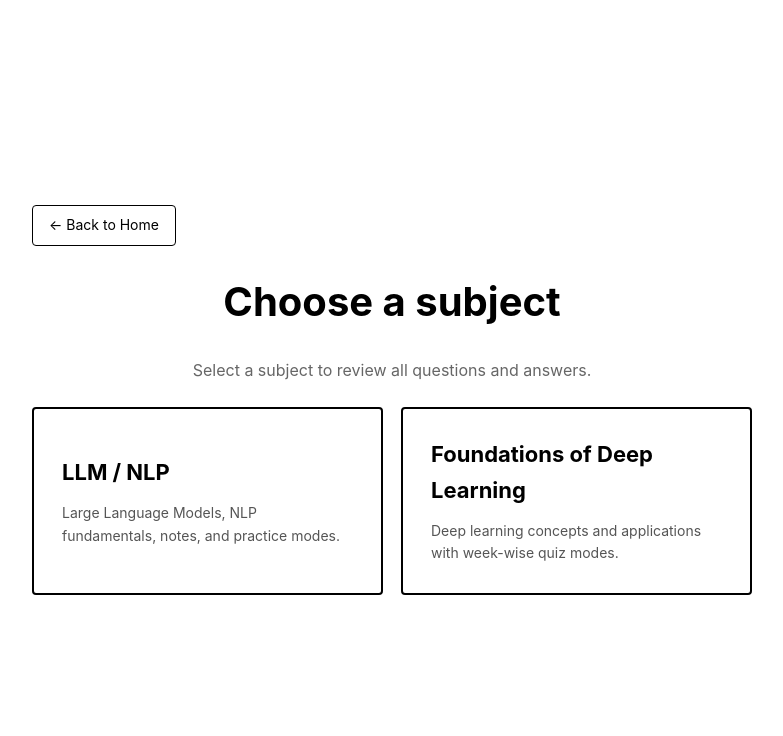
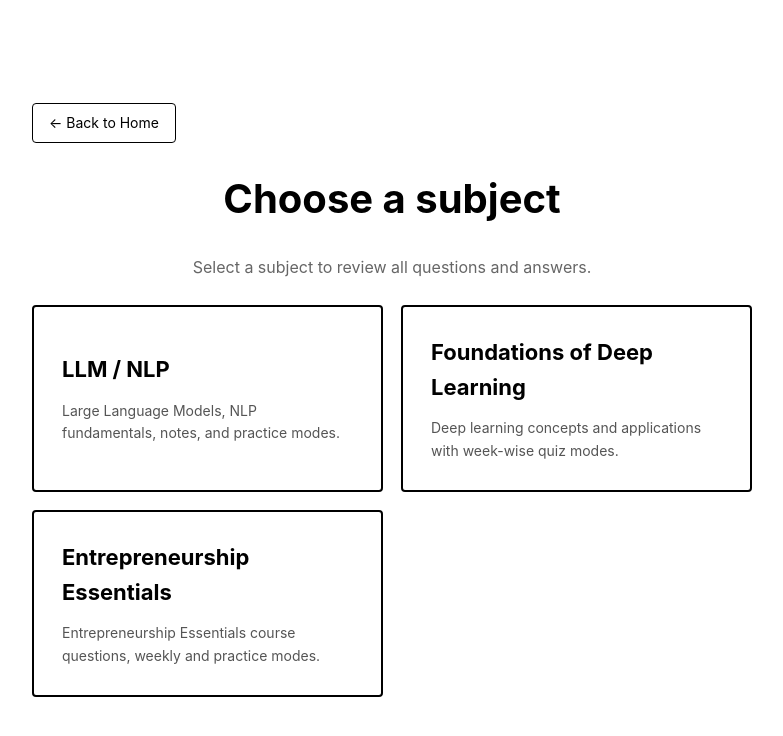
Before and after one commit to RD945/nptel-assignments, a Next.js app: page /review in a window 1280 px wide. Shown: the top 736 px of the page, without its empty margins (248-1031 px from the left). Built offline with nearby package versions, Linux system fonts and the light colour scheme.

Commit message:
Add Entrepreneurship Essentials subject integration

```diff
--- /dev/null
+++ b/src/data/entrepreneurship-questions.ts
@@ -0,0 +1,6 @@
+import type { Question } from "@/data/questions";
+import entrepreneurshipData from "../../entrepreneurship_essentials_all_weeks.json";
+
+export const entrepreneurshipEssentialsMetadata = entrepreneurshipData.metadata;
+export const entrepreneurshipEssentialsQuestions =
+  entrepreneurshipData.questions as Question[];
--- a/src/data/subject-questions.ts
+++ b/src/data/subject-questions.ts
@@ -1,10 +1,13 @@
 import { questions as llmQuestions } from "@/data/questions";
 import { foundationsDeepLearningQuestions } from "@/data/foundations-deep-learning-questions";
+import { entrepreneurshipEssentialsQuestions } from "@/data/entrepreneurship-questions";
 import type { Question } from "@/data/questions";
 import type { SubjectId } from "@/data/subjects";
 
 export function getQuestionsForSubject(subject: SubjectId): Question[] {
   switch (subject) {
+    case "entrepreneurship-essentials":
+      return entrepreneurshipEssentialsQuestions;
     case "foundations-deep-learning":
       return foundationsDeepLearningQuestions;
     default:
--- a/src/data/subjects.ts
+++ b/src/data/subjects.ts
@@ -1,6 +1,7 @@
 export const subjectIds = [
   "llm",
   "foundations-deep-learning",
+  "entrepreneurship-essentials",
 ] as const;
 
 export type SubjectId = (typeof subjectIds)[number];
@@ -28,6 +29,13 @@ export const subjects: Record<SubjectId, SubjectInfo> = {
     description: "Deep learning concepts and applications with week-wise quiz modes.",
     homeTitle: "Foundations of Deep Learning Quiz",
   },
+  "entrepreneurship-essentials": {
+    id: "entrepreneurship-essentials",
+    label: "Entrepreneurship Essentials",
+    shortLabel: "Entrepreneurship",
+    description: "Entrepreneurship Essentials course questions, weekly and practice modes.",
+    homeTitle: "Entrepreneurship Essentials Quiz",
+  },
 };
 
 export const subjectOptions = subjectIds.map((id) => subjects[id]);
```
